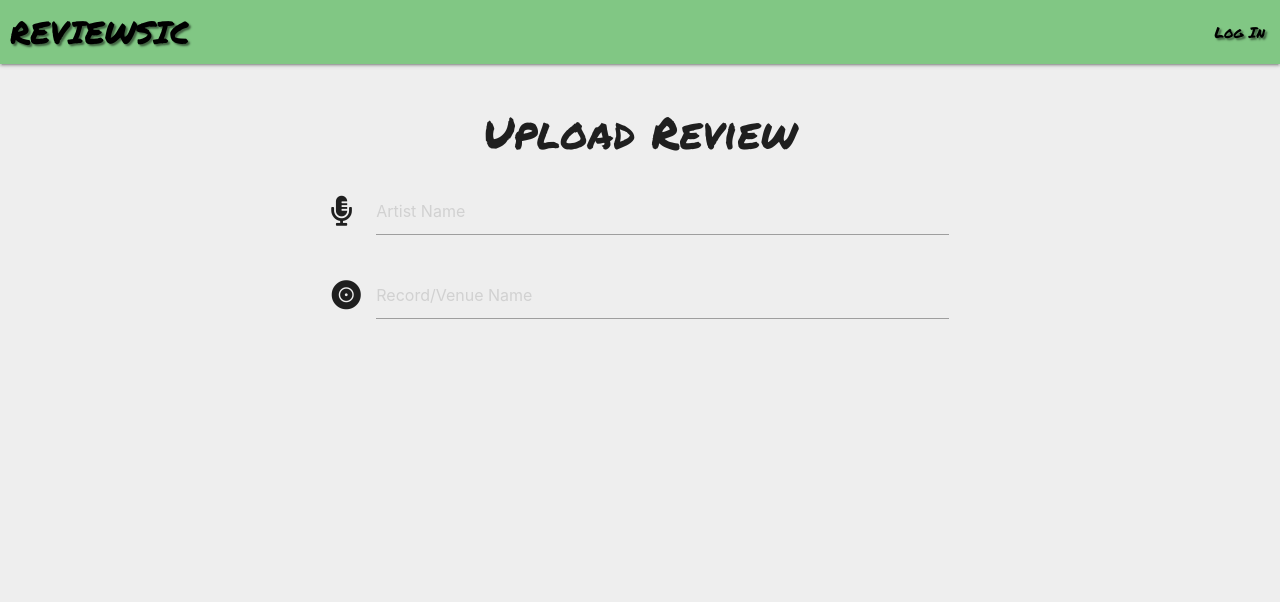
After one commit to Code-Institute-Submissions/Reviewsic, a Flask app: page /upload_review in a window 1280 px wide. The commit adds this page. Shown: the top 602 px of the page. Run offline with Flask 2, Linux system fonts and the light colour scheme; some libraries are stand-ins or nearby versions.

Commit message:
upload review page boilerplate form

```diff
--- a/app.py
+++ b/app.py
@@ -101,6 +101,11 @@ def register():
     return render_template("register.html")
 
 
+@app.route("/upload_review")
+def upload_review():
+    return render_template("upload_review.html")
+
+
 if __name__ == "__main__":
     app.run(host=os.environ.get("IP"),
             port=int(os.environ.get("PORT")),
--- a/templates/base.html
+++ b/templates/base.html
@@ -22,7 +22,7 @@
       <ul class="right hide-on-med-and-down main-nav">
         {% if session.user %}
             <li><a href="{{ url_for('get_reviews')}}" class="text-color-nav">Reviews</a></li>
-            <li><a href="#" class="text-color-nav">Upload Review</a></li>
+            <li><a href="{{ url_for('upload_review')}}" class="text-color-nav">Upload Review</a></li>
             <li><a href="{{ url_for('profile', username=session['user'])}}" class="text-color-nav">Profile</a></li>
             <li><a href="{{ url_for('logout')}}" class="text-color-nav">Log Out</a></li>
         {% else %}
@@ -39,7 +39,7 @@
         <li><h4 class="center-align ">REVIEWSIC</h4></li>
        {% if session.user %}
             <li><a href="{{ url_for('get_reviews')}}" class="text-color-nav">Reviews</a></li>
-            <li><a href="#" class="text-color-nav">Upload Review</a></li>
+            <li><a href="{{ url_for('upload_review')}}" class="text-color-nav">Upload Review</a></li>
             <li><a href="{{ url_for('profile', username=session['user'])}}" class="text-color-nav">Profile</a></li>
             <li><a href="{{ url_for('logout')}}" class="text-color-nav">Log Out</a></li>
         {% else %}
--- /dev/null
+++ b/templates/upload_review.html
@@ -0,0 +1,23 @@
+{% extends "base.html" %} {% block content %}
+
+<h3 class="center-align uppercase header-font">Upload Review</h3>
+
+  <div class="row">
+    <form class="col s6 offset-s3" method="POST" action="">
+      <div class="row">
+      <!--Artist Name-->
+        <div class="input-field col s12">
+          <i class="fas fa-microphone-alt small prefix"></i>
+          <input id="icon_mic" type="text" class="validate" placeholder="Artist Name">
+        </div>
+      <!--Record/Venue Name-->
+        <div class="input-field col s12">
+          <i class="fas fa-record-vinyl small prefix"></i>
+          <input id="icon_record" type="text" class="validate" placeholder="Record/Venue Name">
+        </div>
+      </div>
+    </form>
+  </div>
+
+
+{% endblock %}
```
